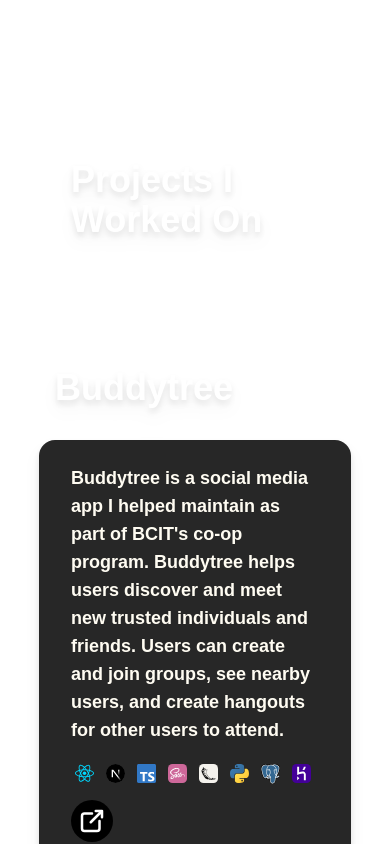
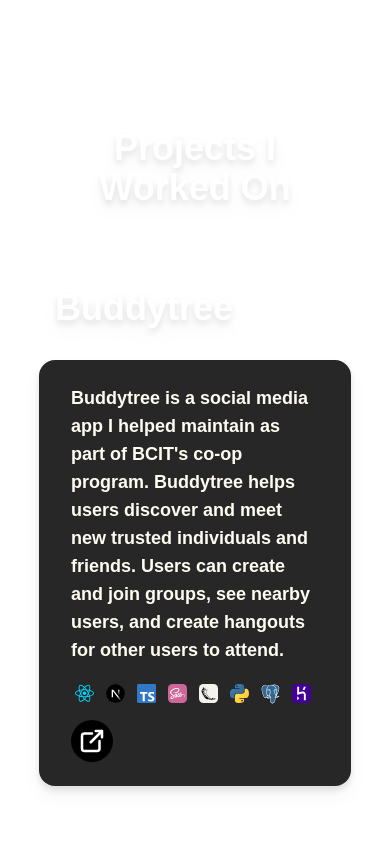
Before and after one commit to 23o4i7/portfolio-site, a Next.js app: page / in a window 390 px wide. Shown: the part 860-1704 px from the top of the page. Built offline with nearby package versions, Linux system fonts and the light colour scheme; a web font is replaced by a local one.

Commit message:
Fix margins for responsiveness

```diff
--- a/src/components/organisms/Artifact.tsx
+++ b/src/components/organisms/Artifact.tsx
@@ -16,7 +16,7 @@
 
   return (
     <>
-      <div className="flex flex-col mt-24 mb-16 mx-auto">
+      <div className="flex flex-col lg:mt-24 mb-16 mx-auto">
         <div className="xl:grid grid-cols-2 text-left">
           <div className="xl:px-4 xl:pt-6">
             <div className="flex flex-row mx-4 xl:mx-16">
@@ -26,11 +26,11 @@
               <DescriptionBox description={description} tags={tags} links={links}/>
             </div>
           </div>
-            <div className="relative mt-12 xl:mr-12">
-              <a href={links[1]} rel="noopener noreferrer" target="_blank">
-                <Image src={`/images/${artifactName.toLowerCase()}.png`} alt={`${artifactName} Homepage`} width={800} height={800} className={"rounded-lg hover:scale-105 duration-300"} />
-              </a>
-            </div>
+          <div className="self-center relative mt-12 xl:mr-12">
+            <a href={links[1]} rel="noopener noreferrer" target="_blank">
+              <Image src={`/images/${artifactName.toLowerCase()}.png`} alt={`${artifactName} Homepage`} width={800} height={800} className={"rounded-lg hover:scale-105 duration-300"} />
+            </a>
+          </div>
         </div>
       </div>
     </>
--- a/src/pages/index.tsx
+++ b/src/pages/index.tsx
@@ -48,7 +48,7 @@
       <main className="min-h-screen font-darkmode-on">
         <Navbar />
         <div id="" className="fixed h-screen z-0">
-          <video src={"./files/background.webm"} autoPlay={true} loop muted className="object-cover w-screen h-screen pointer-events-none bg-contain"></video>
+          <video src={"./files/background.webm"} autoPlay={true} preload="auto" loop muted className="object-cover w-screen h-screen pointer-events-none bg-contain"></video>
         </div>
         <div className="relative z-10 w-4/5 m-auto">
           <div className="flex flex-col justify-start lg:pl-32 py-24 xl:py-64 h-screen drop-shadow-lg">
@@ -59,7 +59,7 @@
             <ContactLinks decoration="mt-2 -ml-2" />
           </div>
           <div id="projects" className="flex flex-col items-center justify-center pt-36 mb-8 drop-shadow-lg">
-            <TitleText text={"Projects I Worked On"} spacing="p-8" />
+            <TitleText text={"Projects I Worked On"} spacing="px-4 pb-20 lg:p-8" decoration="text-center" />
             {projects.map((project) => (
               <Artifact key={project.name} artifactName={project.name} description={project.description} tags={project.tags} links={project.links} />
               ))}
```
